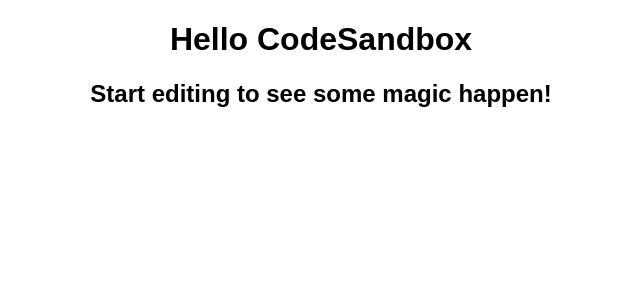
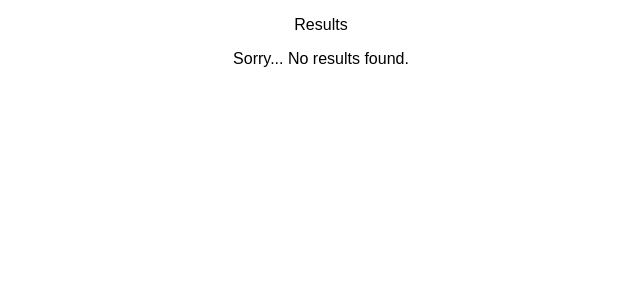
Before and after one commit to Sonukr/WeatherApp, a React (Create React App) app: page / in a window 1280 px wide. Shown: the top 300 px of the page, without its empty margins (319-959 px from the left). Built offline with nearby package versions, Linux system fonts and the light colour scheme.

Commit message:
Components

```diff
--- a/src/App.js
+++ b/src/App.js
@@ -1,11 +1,11 @@
 import React from "react";
 import "./styles.css";
+import Wether from "./components";
 
 export default function App() {
   return (
     <div className="App">
-      <h1>Hello CodeSandbox</h1>
-      <h2>Start editing to see some magic happen!</h2>
+      <Wether />
     </div>
   );
 }
--- /dev/null
+++ b/src/components/index.js
@@ -0,0 +1,19 @@
+import React from "react";
+import NoResult from "./noResult";
+import Result from "./result";
+
+export default class Wether extends React.Component {
+  constructor(props) {
+    super(props);
+    this.state = {};
+  }
+
+  render() {
+    return (
+      <div>
+        <Result />
+        <NoResult />
+      </div>
+    );
+  }
+}
--- /dev/null
+++ b/src/components/noResult.js
@@ -0,0 +1,7 @@
+import React from "react";
+
+function noResult() {
+  return <p>Sorry... No results found.</p>;
+}
+
+export default noResult;
--- /dev/null
+++ b/src/components/result.js
@@ -0,0 +1,7 @@
+import React from "react";
+
+function result() {
+  return <p>Results</p>;
+}
+
+export default result;
```
